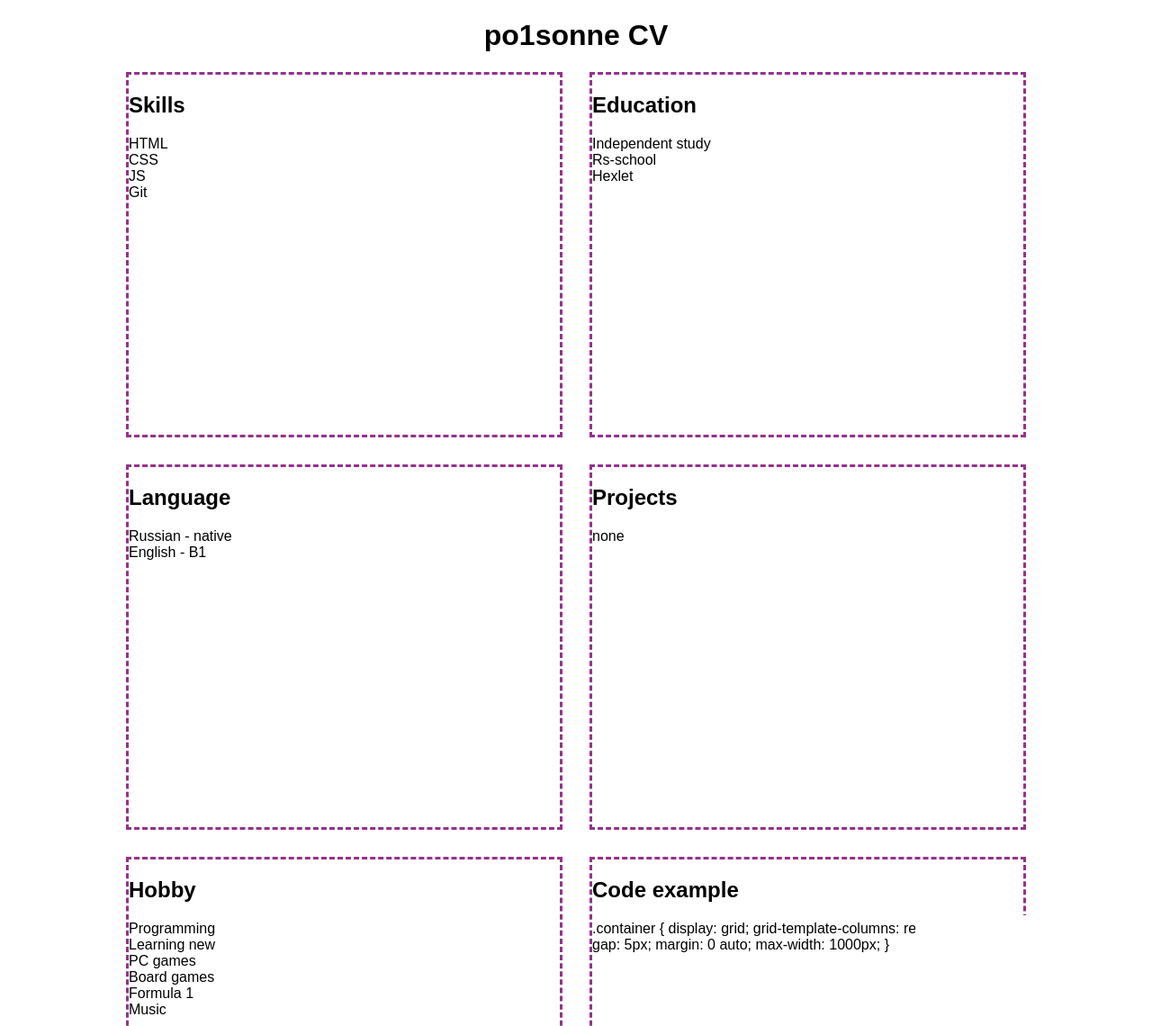
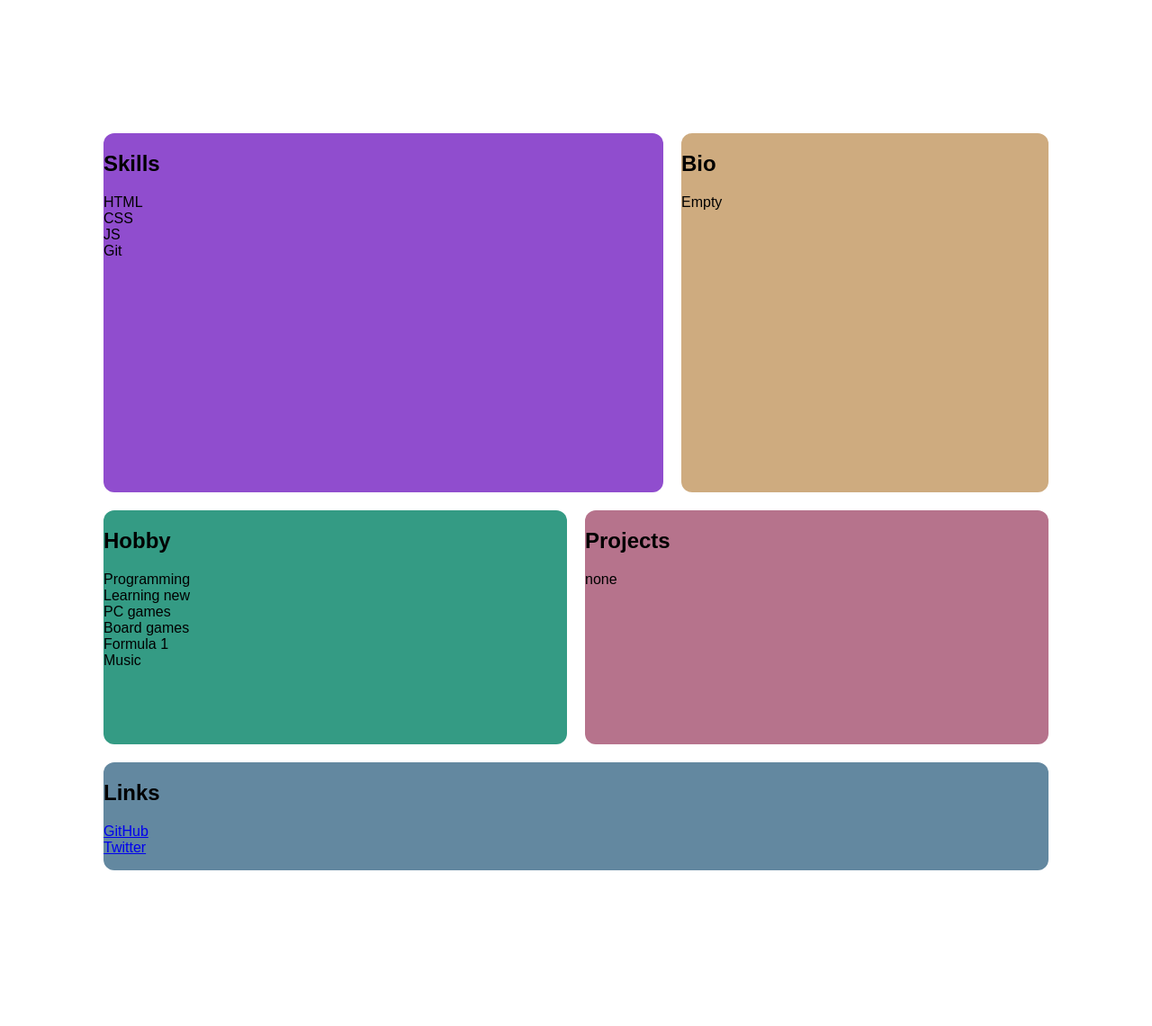
Before and after one commit to po1sonne/CV, a plain HTML site: page index.html in a window 1280 px wide. Shown: the top 1140 px of the page at 90% size. After the commit the page ends 1115 px from the top, so only its background shows below. Drawn offline with Linux system fonts and the light colour scheme.

Commit message:
add new grid and elements

```diff
--- a/index.html
+++ b/index.html
@@ -8,12 +8,9 @@
     <link rel="stylesheet" type="text/css" href="styles.css" />
   </head>
   <body>
-    <header>
-      <h1 class="name">po1sonne CV</h1>
-    </header>
     <main>
       <nav class="container">
-        <div class="child">
+        <div class="child skills">
           <h2>Skills</h2>
           <ul>
             <li>HTML</li>
@@ -22,28 +19,19 @@
             <li>Git</li>
           </ul>
         </div>
-        <div class="child">
-          <h2>Education</h2>
+        <div class="child bio">
+          <h2>Bio</h2>
           <ul>
-            <li>Independent study</li>
-            <li>Rs-school</li>
-            <li>Hexlet</li>
+            <li>Empty</li>
           </ul>
         </div>
-        <div class="child">
-          <h2>Language</h2>
-          <ul>
-            <li>Russian - native</li>
-            <li>English - B1</li>
-          </ul>
-        </div>
-        <div class="child">
+        <div class="child projects">
           <h2>Projects</h2>
           <ul>
             <li>none</li>
           </ul>
         </div>
-        <div class="child">
+        <div class="child hobby">
           <h2>Hobby</h2>
           <ul>
             <li>Programming</li>
@@ -54,21 +42,13 @@
             <li>Music</li>
           </ul>
         </div>
-        <div class="child">
-          <h2>Code example</h2>
-          <code>
-            .container { display: grid; grid-template-columns: repeat(6, 200px);
-            gap: 5px; margin: 0 auto; max-width: 1000px; }
-          </code>
+        <div class="child links">
+          <h2>Links</h2>
+          <ul>
+            <li><a href="https://github.com/po1sonne">GitHub</a></li>
+            <li><a href="https://twitter.com/po1sonne">Twitter</a></li>
+          </ul>
         </div>
-      </nav>
-    </main>
-    <footer class="links_container">
-      <nav class="links_container_child">
-        <ul>
-          <li><a href="https://github.com/po1sonne">GitHub</a></li>
-          <li><a href="https://twitter.com/po1sonne">Twitter</a></li>
-        </ul>
       </nav>
     </footer>
   </body>
--- a/styles.css
+++ b/styles.css
@@ -1,9 +1,6 @@
 * {
   font-family: sans-serif, verdana;
-}
-
-.name {
-  text-align: center;
+  box-sizing: border-box;
 }
 
 h2,
@@ -17,31 +14,41 @@ li {
 
 .container {
   display: grid;
-  grid-template-columns: repeat(2, 1fr);
-  gap: 30px;
-  margin: 0 auto;
-  max-width: 1000px;
+  grid-template-columns: repeat(12, 1fr);
+  grid-template-rows: repeat(8, 1fr);
+  gap: 20px;
 }
 
 .child {
-  min-height: 400px;
-  background-color: rgb(255, 255, 255);
-  border-style: dashed;
-  border-color: rgb(148, 50, 140);
+  border-radius: 12px;
 }
 
-.links_container {
-  display: grid;
-  grid-template-rows: (1, 1fr);
-  gap: 30px;
-  margin: 0 auto;
-  margin-top: 5%;
-  max-width: 1000px;
+.skills {
+  grid-column: 2/8;
+  grid-row: 2/5;
+  background-color: rgb(144, 77, 206);
 }
 
-.links_container_child {
-  min-height: 100px;
-  background-color: rgb(255, 255, 255);
-  border-style: dashed;
-  border-color: rgb(148, 50, 140);
+.bio {
+  grid-column: 8/12;
+  grid-row: 2/5;
+  background-color: rgb(206, 171, 127)
 }
+
+.hobby {
+  grid-column: 2/7;
+  grid-row: 5/7;
+  background-color: rgb(52, 155, 132);
+}
+
+.projects {
+  grid-column: 7/12;
+  grid-row: 5/7;
+  background-color:rgb(182, 115, 140)
+}
+
+.links {
+  grid-column: 2/12;
+  grid-row: 7/8;
+  background-color:rgb(99, 136, 160)
+}
```
